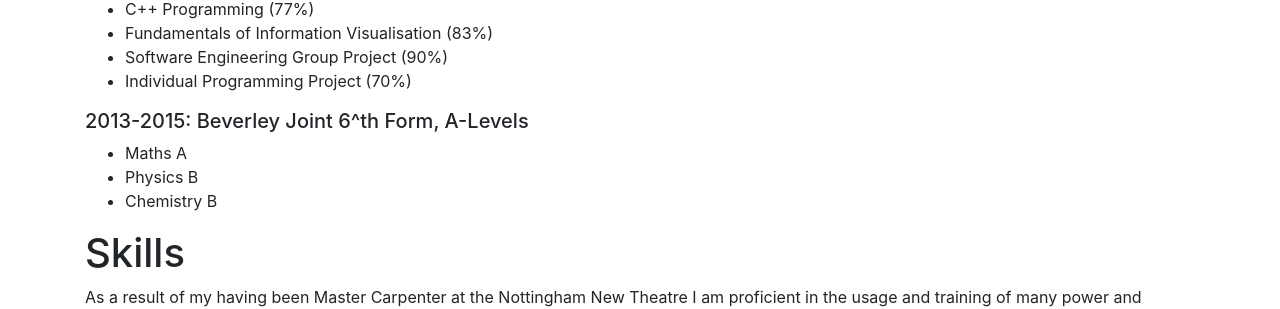
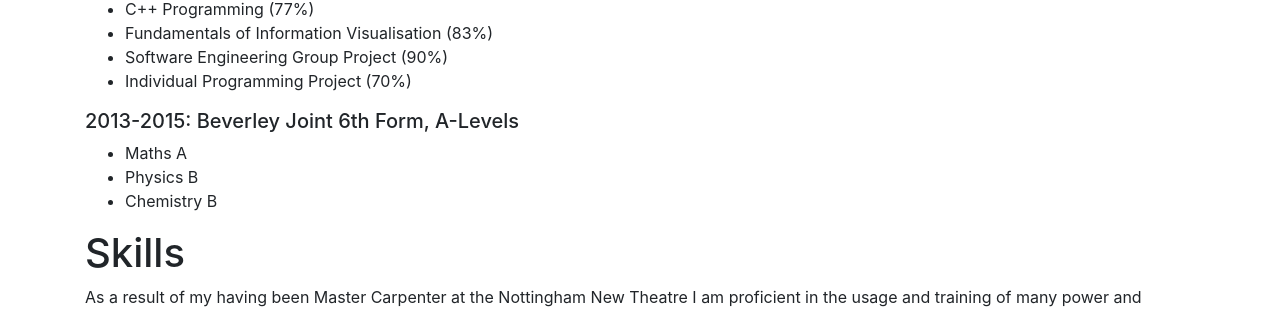
Before and after one commit to GingertronMk1/gingertronmk1.github.io, a Jekyll site: the page built from cvs/theatre.md, in a window 1280 px wide. Shown: the part 546-855 px from the top of the page. Built offline with Jekyll 4.4.1, drawn with Linux system fonts in a browser that asks for light colours.

Commit message:
Fixed formatting on 6th form

```diff
--- a/_includes/education.md
+++ b/_includes/education.md
@@ -8,7 +8,7 @@ Modules including:
 - Software Engineering Group Project (90%)
 - Individual Programming Project (70%)
 
-##### 2013-2015: Beverley Joint 6^th Form, A-Levels
+##### 2013-2015: Beverley Joint 6th Form, A-Levels
 - Maths A
 - Physics B
 - Chemistry B
```
